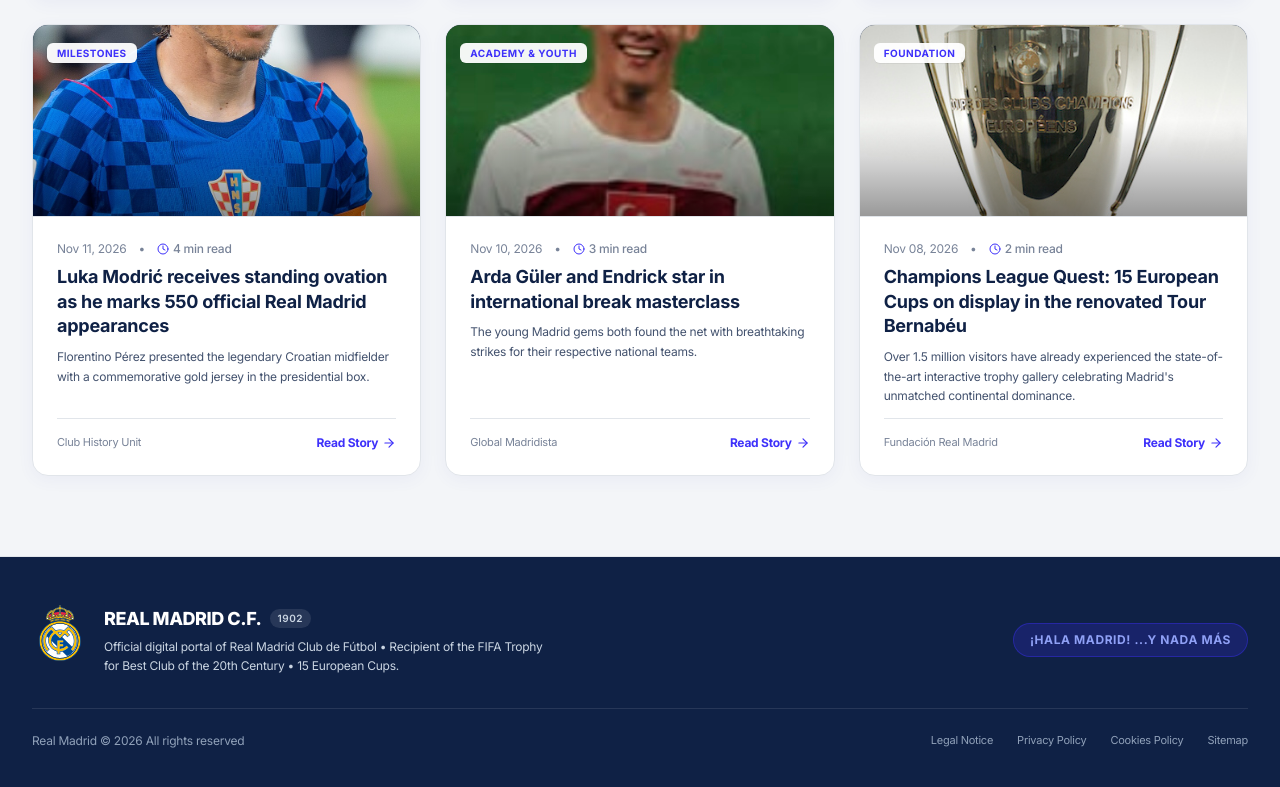
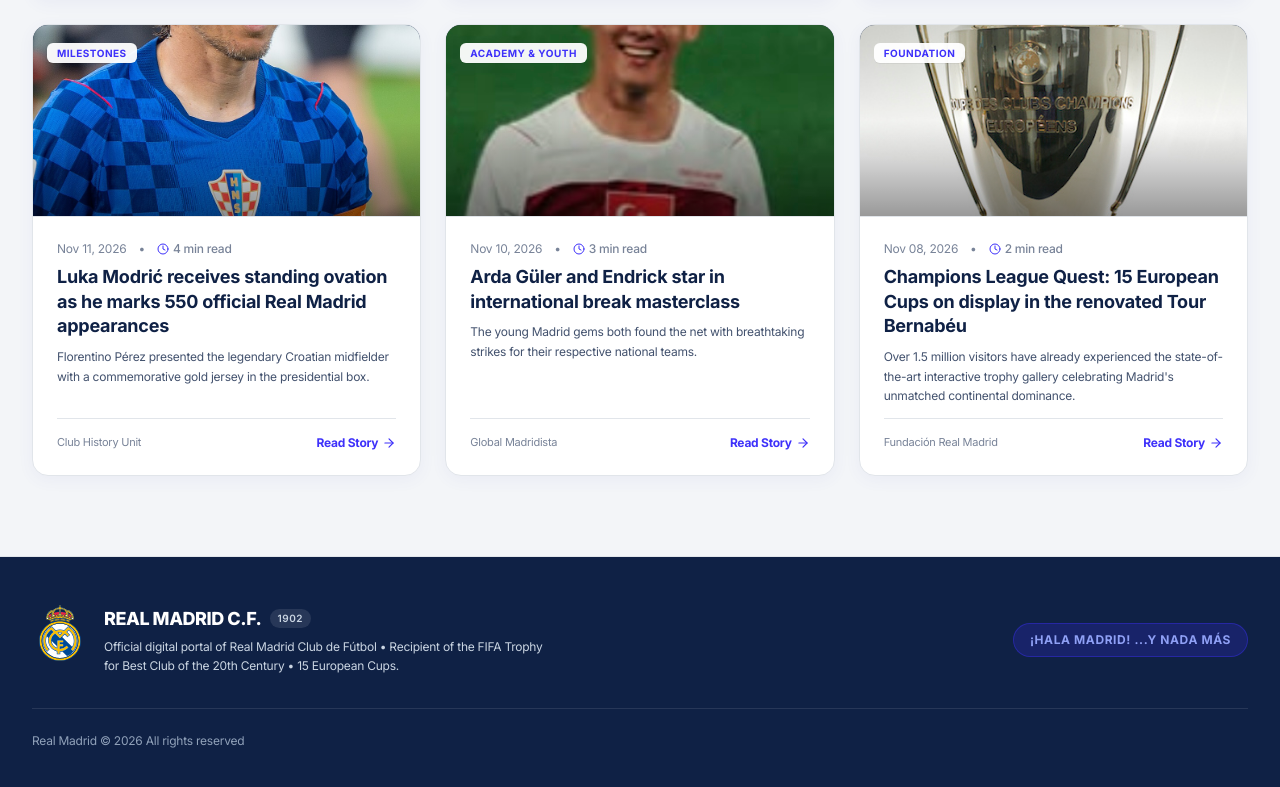
Before and after one commit to Adrien200269/real-madrid-cf, a Next.js app: page / in a window 1280 px wide. Shown: the part 9044-9831 px from the top of the page. Built offline with nearby package versions, Linux system fonts and the light colour scheme.

Commit message:
fix: remove Legal Notice, Privacy Policy, Cookies Policy, and Sitemap links from footer

```diff
--- a/src/components/Footer.jsx
+++ b/src/components/Footer.jsx
@@ -37,17 +37,9 @@ export default function Footer() {
 
         </div>
 
-        {/* Copyright & Legal Bar */}
-        <div className="pt-6 flex flex-col sm:flex-row items-center justify-between gap-4 text-xs text-slate-400">
-          <div>
-            Real Madrid © 2026 All rights reserved
-          </div>
-          <div className="flex flex-wrap items-center justify-center gap-6 text-[11px] text-slate-400">
-            <span className="hover:text-white cursor-pointer transition">Legal Notice</span>
-            <span className="hover:text-white cursor-pointer transition">Privacy Policy</span>
-            <span className="hover:text-white cursor-pointer transition">Cookies Policy</span>
-            <span className="hover:text-white cursor-pointer transition">Sitemap</span>
-          </div>
+        {/* Copyright Bar */}
+        <div className="pt-6 text-center sm:text-left text-xs text-slate-400">
+          Real Madrid © 2026 All rights reserved
         </div>
 
       </div>
```
